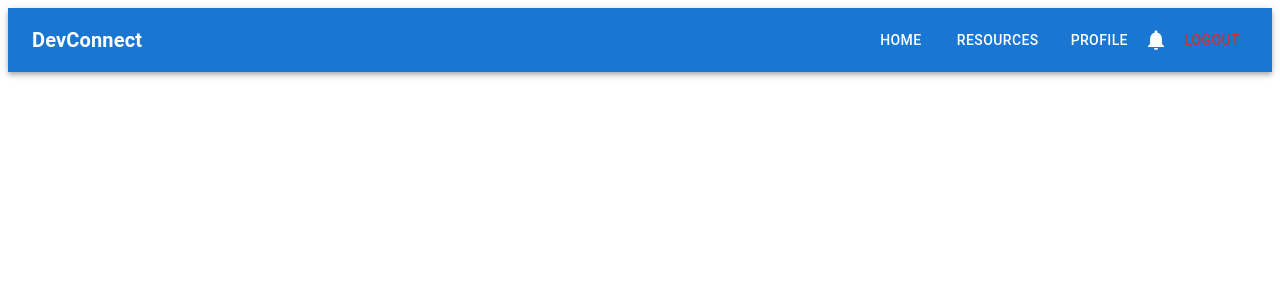
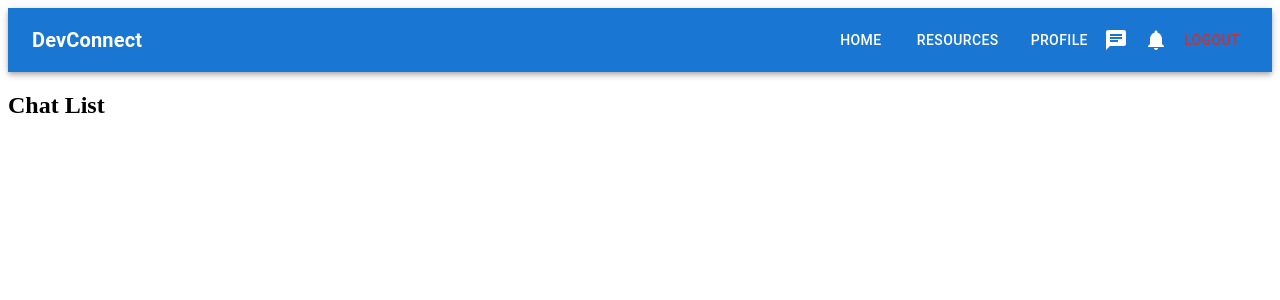
Before and after one commit to sushmithashettigar29/DevConnect, a React (Vite) app in the folder frontend/: page /chat in a window 1280 px wide. Shown: the top 300 px of the page. Built offline with nearby package versions, Linux system fonts and the light colour scheme; no server answers; sample sign-in values are in the browser's storage.

Commit message:
Day - 17 files

```diff
--- a/frontend/src/App.jsx
+++ b/frontend/src/App.jsx
@@ -15,6 +15,7 @@ import EditProfile from "./pages/EditProfile";
 import CreatePost from "./components/CreatePost";
 import ShareResource from "./components/ShareResource";
 import { io } from "socket.io-client";
+import ChatPage from "./pages/ChatPage";
 
 function App() {
   const [isAuthenticated, setIsAuthenticated] = useState(
@@ -100,6 +101,10 @@ function App() {
             isAuthenticated ? <ShareResource /> : <Navigate to="/login" />
           }
         />
+        <Route
+          path="/chat"
+          element={isAuthenticated ? <ChatPage /> : <Navigate to="/login" />}
+        />
       </Routes>
     </Router>
   );
--- a/frontend/src/components/Navbar.jsx
+++ b/frontend/src/components/Navbar.jsx
@@ -12,15 +12,18 @@ import {
   ClickAwayListener,
 } from "@mui/material";
 import NotificationsIcon from "@mui/icons-material/Notifications";
+import ChatIcon from "@mui/icons-material/Chat";
 import { useState, useEffect } from "react";
 import NotificationDropdown from "./NotificationDropdown";
 import { getNotifications } from "../services/notificationService";
+import axios from "axios";
 
 const Navbar = ({ setAuth }) => {
   const navigate = useNavigate();
   const userId = localStorage.getItem("userId");
   const [notifications, setNotifications] = useState([]);
   const [unreadCount, setUnreadCount] = useState(0);
+  const [unreadMessageCount, setUnreadMessageCount] = useState(0);
   const [anchorEl, setAnchorEl] = useState(null);
 
   useEffect(() => {
@@ -34,7 +37,19 @@ const Navbar = ({ setAuth }) => {
       }
     };
     fetchNotifications();
-  }, []);
+
+    const fetchUnreadMessageCount = async () => {
+      try {
+        const res = await axios.get(
+          `http://localhost:5000/api/messages/unread/${userId}`
+        );
+        setUnreadMessageCount(res.data.unreadMessages);
+      } catch (error) {
+        console.error("Error fetching unread message count : ", error);
+      }
+    };
+    fetchUnreadMessageCount();
+  }, [userId]);
 
   const handleMarkAsRead = () => {
     setUnreadCount(0);
@@ -81,6 +96,12 @@ const Navbar = ({ setAuth }) => {
           </Button>
         </Box>
 
+        <IconButton color="inherit" onClick={() => navigate("/chat")}>
+          <Badge badgeContent={unreadMessageCount} color="error">
+            <ChatIcon />
+          </Badge>
+        </IconButton>
+
         <IconButton color="inherit" onClick={handleNotificationClick}>
           <Badge badgeContent={unreadCount} color="error">
             <NotificationsIcon />
@@ -110,5 +131,4 @@ const Navbar = ({ setAuth }) => {
   );
 };
 
-
 export default Navbar;
--- /dev/null
+++ b/frontend/src/pages/ChatPage.jsx
@@ -0,0 +1,11 @@
+import React from "react";
+
+function ChatPage() {
+  return (
+    <div>
+      <h2>Chat List</h2>
+    </div>
+  );
+}
+
+export default ChatPage;
```
Also changed, not shown: 1 other file (tests, documents, lock files or other folders).
